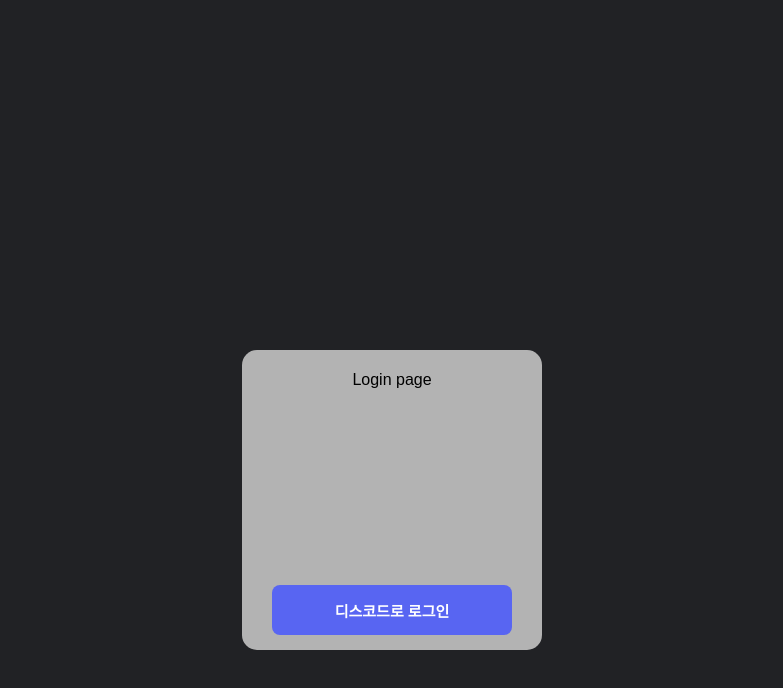
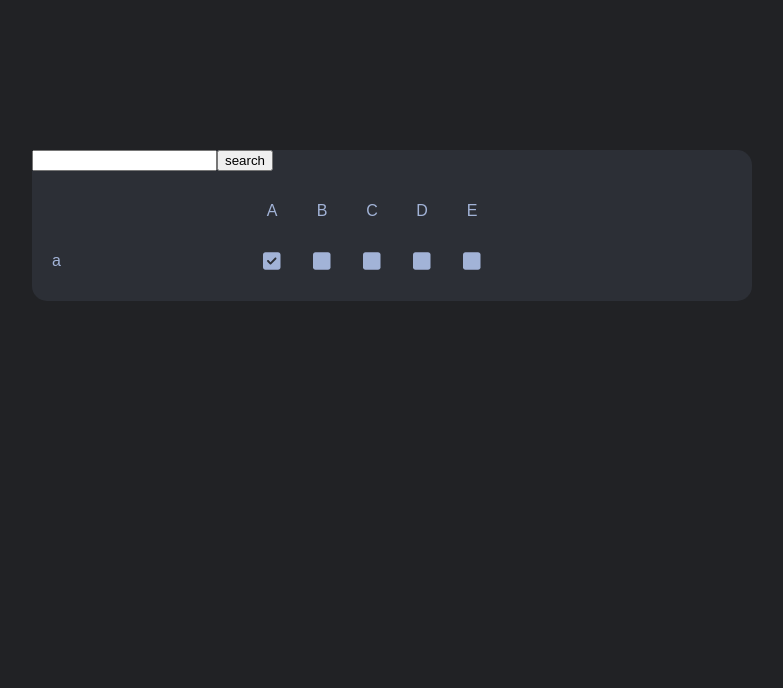
Before and after one commit to laybacksound96/lycan-project, a React (Create React App) app: page / in a window 1280 px wide. Shown: the top 688 px of the page, without its empty margins (248-1031 px from the left). Built offline with nearby package versions, Linux system fonts and the light colour scheme.

Commit message:
로그인 페이지 라우터에서 일시제거

```diff
--- a/src/Router.tsx
+++ b/src/Router.tsx
@@ -7,14 +7,8 @@
   return (
     <BrowserRouter>
       <Switch>
-        <Route path="/login">
-          <Login />
-        </Route>
-        <Route path="/CheckBox">
+        <Route path="/">
           <CheckBox />
-        </Route>
-        <Route path="/">
-          <Home />
         </Route>
       </Switch>
     </BrowserRouter>
```
Also changed, not shown: src/routes/Home.tsx (+0 -22 lines).
